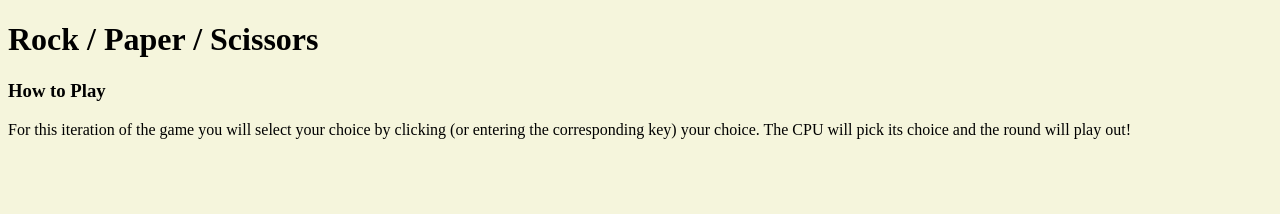
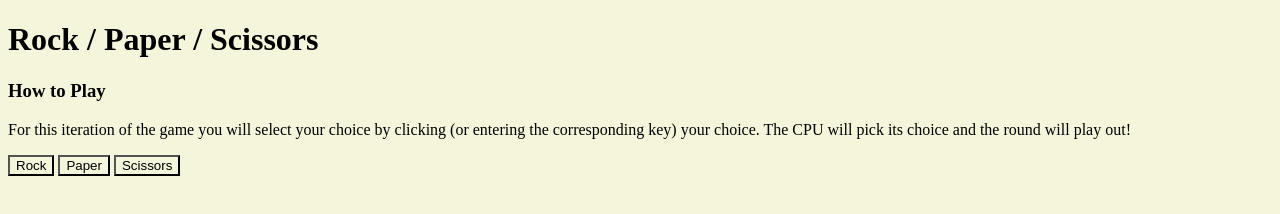
Before and after one commit to nic116seitz/rockPaperScissorsV2, a plain HTML site: page index.html in a window 1280 px wide. Drawn offline with Linux system fonts and the light colour scheme.

Commit message:
Replaced divs with buttons As per instructions divs were replaced with buttons

```diff
--- a/index.html
+++ b/index.html
@@ -7,19 +7,19 @@
   <link rel="stylesheet"  href="./style.css">
 </head>
 <body>
+
+  <!--Header/Instruction section-->
   <h1 class="mainHead">Rock / Paper / Scissors</h1>
     <h3 id="instructionsHead">How to Play</h3>
       <p id="instructionsBody">
       For this iteration of the game you will select your choice by clicking (or entering the corresponding key) your choice. The CPU will pick its choice and the round will play out!
       </p>
 
+    <!--Selection section-->
     <div class="choices">
-      <div class="fighter" id="rock">
-      </div>
-      <div class="fighter" id="paper">
-      </div>
-      <div class="fighter" id="scissors">
-      </div>
+      <button class="fighter" id="rock">Rock</button>
+      <button class="fighter" id="paper">Paper</button>
+      <button class="fighter" id="scissors">Scissors</button>
     </div>
 
   <script src="script.js">
```
